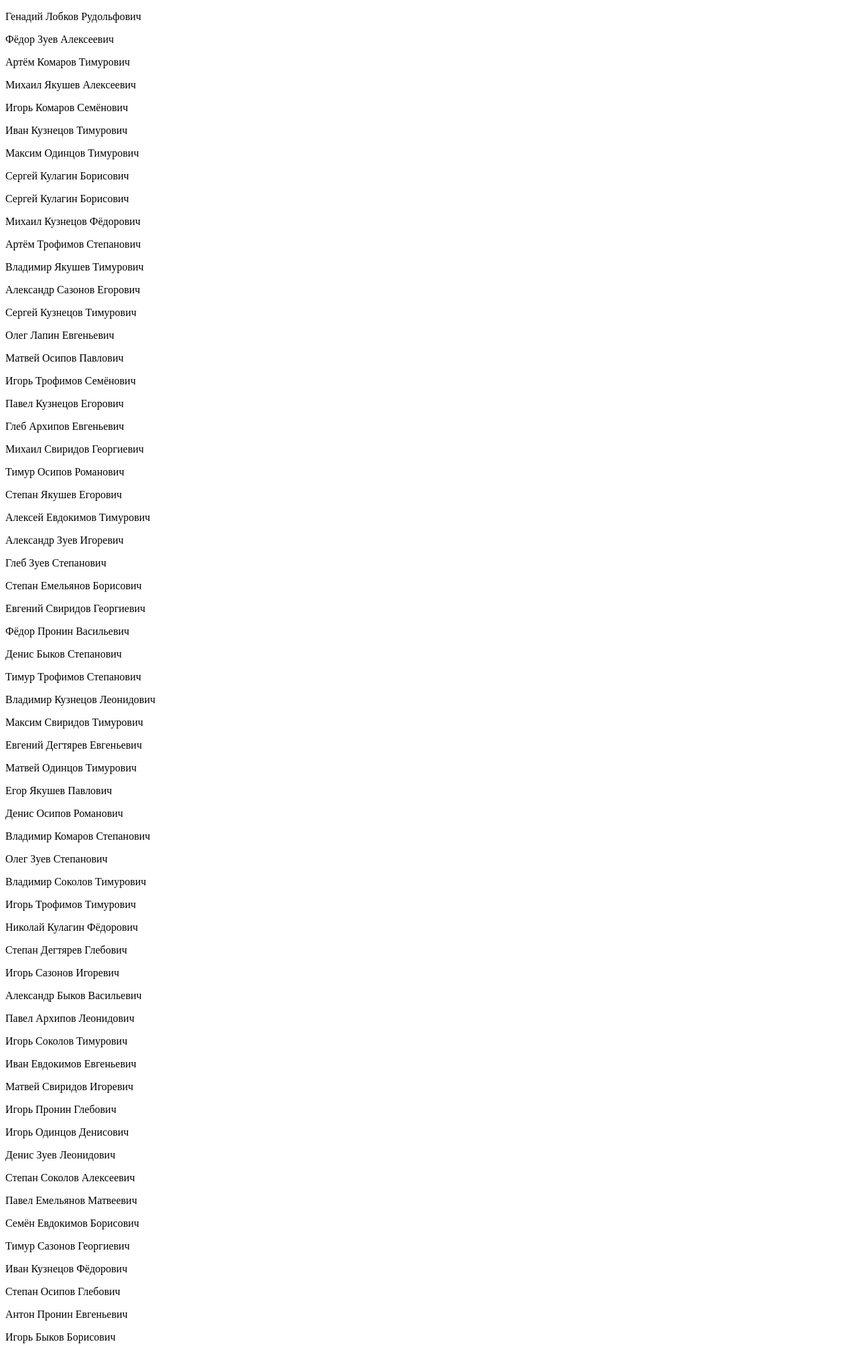
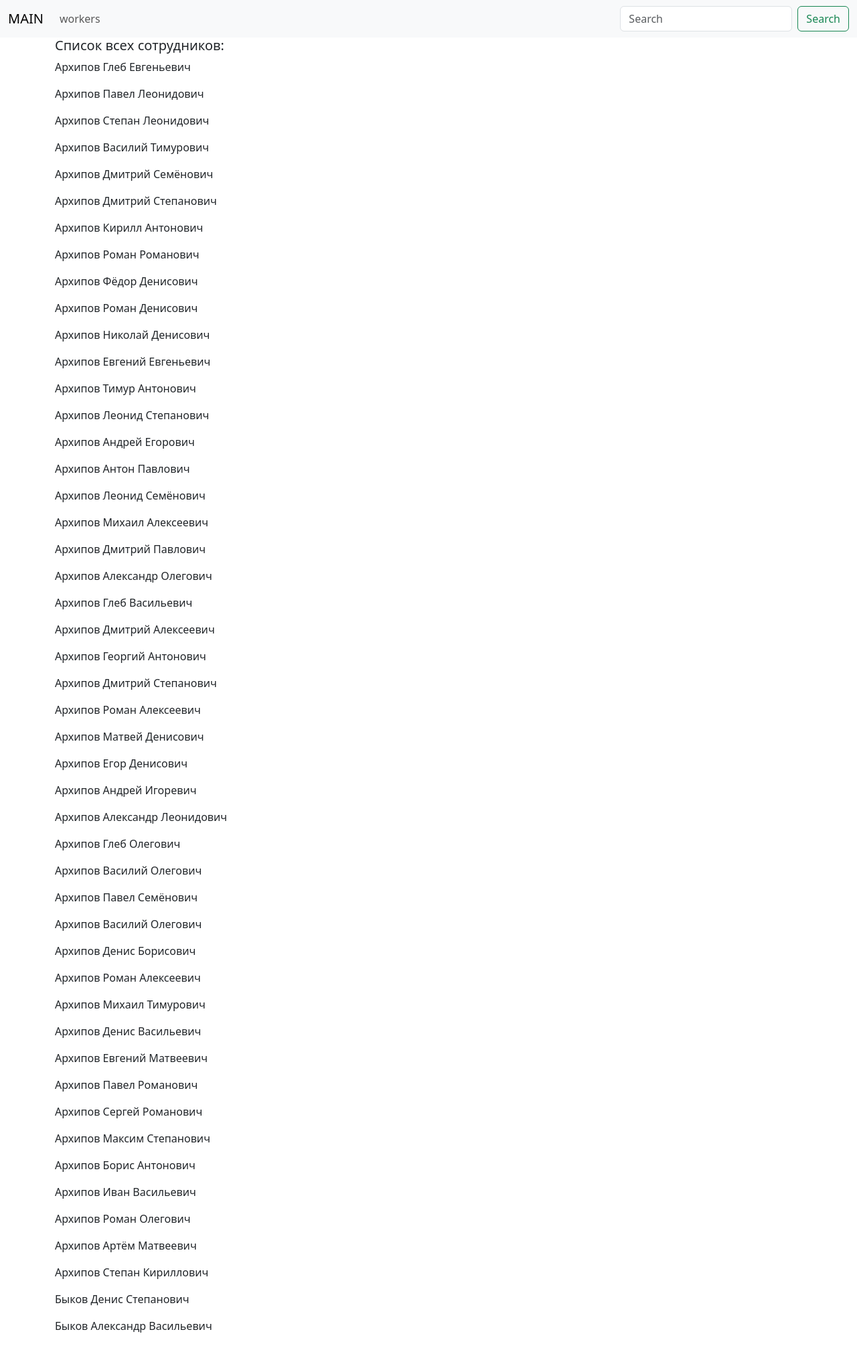
Before and after one commit to EGORLAGNER/CIS, a Django app: page /all_workers/ in a window 1280 px wide. Shown: the top 2010 px of the page at 67% size. Run offline with Django 3.2, Linux system fonts and the light colour scheme; data comes from the database, SQL or seed files in the repository.

Commit message:
добавлен базовый шаблон, сортировка сотрудников по фамилии в алфавитном порядке, навигация через nav bar

```diff
--- a/config/settings.py
+++ b/config/settings.py
@@ -9,7 +9,7 @@
 For the full list of settings and their values, see
 https://docs.djangoproject.com/en/3.2/ref/settings/
 """
-
+import os.path
 from pathlib import Path
 
 from decouple import config
@@ -56,7 +56,9 @@
 TEMPLATES = [
     {
         'BACKEND': 'django.template.backends.django.DjangoTemplates',
-        'DIRS': [],
+        'DIRS': [
+            os.path.join(BASE_DIR, 'templates')
+        ],
         'APP_DIRS': True,
         'OPTIONS': {
             'context_processors': [
--- a/stuff/models.py
+++ b/stuff/models.py
@@ -20,3 +20,6 @@
 
     def __str__(self):
         return f"({self.last_name.title()} {self.first_name.title()})"
+
+    class Meta:
+        ordering = ['last_name']
--- a/stuff/templates/stuff/index.html
+++ b/stuff/templates/stuff/index.html
@@ -1,15 +1,10 @@
-<!DOCTYPE html>
-<html lang="en">
-<head>
-    <meta charset="UTF-8">
-    <title>index page</title>
-</head>
-<body>
+{% extends 'base.html' %}
+
+{% block content %}
+    <h5>Список всех сотрудников:</h5>
     {% for worker in workers %}
         <p>
-            {{ worker.first_name }} {{ worker.last_name }} {{ worker.middle_name }}
+            {{ worker.last_name }} {{ worker.first_name }} {{ worker.middle_name }}
         </p>
     {% endfor %}
-
-</body>
-</html>
+{% endblock %}
--- a/stuff/urls.py
+++ b/stuff/urls.py
@@ -1,7 +1,7 @@
 from django.urls import path
-from stuff.views import index, AllWorkers
+from stuff.views import Index, AllWorkers
 
 urlpatterns = [
-    path('', index),
-    path('all_workers/', AllWorkers.as_view(), name='all_workers'),
+    path('', Index.as_view(), name='index_page_url'),
+    path('all_workers/', AllWorkers.as_view(), name='all_workers_url'),
 ]
--- a/stuff/views.py
+++ b/stuff/views.py
@@ -1,12 +1,14 @@
-from django.shortcuts import HttpResponse, render
+from django.shortcuts import render
 from django.views.generic import View
 
 from stuff.models import *
 
 
-def index(request):
-    """Заглавная страница приложения. Отображает название приложения"""
-    return HttpResponse('This my CIS - "Corporate Information System"')
+class Index(View):
+    """Заглавная страница приложения"""
+
+    def get(self, request):
+        return render(request, 'base.html')
 
 
 class AllWorkers(View):
--- /dev/null
+++ b/templates/base.html
@@ -0,0 +1,48 @@
+<!doctype html>
+<html lang="ru">
+<head>
+    <meta charset="utf-8">
+    <meta name="viewport" content="width=device-width, initial-scale=1">
+    <title>
+
+        {% block title %}
+            Blog engine
+        {% endblock %}
+
+    </title>
+    <link href="https://cdn.jsdelivr.net/npm/bootstrap@5.3.0/dist/css/bootstrap.min.css" rel="stylesheet"
+          integrity="sha384-9ndCyUaIbzAi2FUVXJi0CjmCapSmO7SnpJef0486qhLnuZ2cdeRhO02iuK6FUUVM" crossorigin="anonymous">
+</head>
+<body>
+<nav class="navbar navbar-expand-lg bg-light">
+    <div class="container-fluid">
+        <a class="navbar-brand" href="{% url 'index_page_url' %}">MAIN</a>
+        <button class="navbar-toggler" type="button" data-bs-toggle="collapse" data-bs-target="#navbarSupportedContent"
+                aria-controls="navbarSupportedContent" aria-expanded="false" aria-label="Toggle navigation">
+            <span class="navbar-toggler-icon"></span>
+        </button>
+        <div class="collapse navbar-collapse" id="navbarSupportedContent">
+            <ul class="navbar-nav me-auto mb-2 mb-lg-0">
+                <li class="nav-item">
+                    <a class="nav-link" href="{% url 'all_workers_url' %}">workers</a>
+                </li>
+            </ul>
+            <form class="d-flex" role="search">
+                <input class="form-control me-2" type="search" placeholder="Search" aria-label="Search">
+                <button class="btn btn-outline-success" type="submit">Search</button>
+            </form>
+        </div>
+    </div>
+</nav>
+<div class="container">
+    <div class="row">
+        {% block content %}
+        {% endblock %}
+    </div>
+</div>
+
+<script src="https://cdn.jsdelivr.net/npm/bootstrap@5.3.0/dist/js/bootstrap.bundle.min.js"
+        integrity="sha384-geWF76RCwLtnZ8qwWowPQNguL3RmwHVBC9FhGdlKrxdiJJigb/j/68SIy3Te4Bkz"
+        crossorigin="anonymous"></script>
+</body>
+</html>
```
